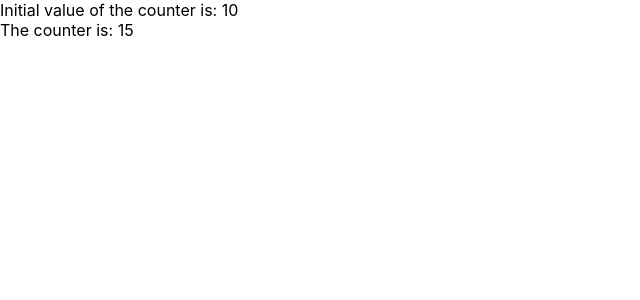
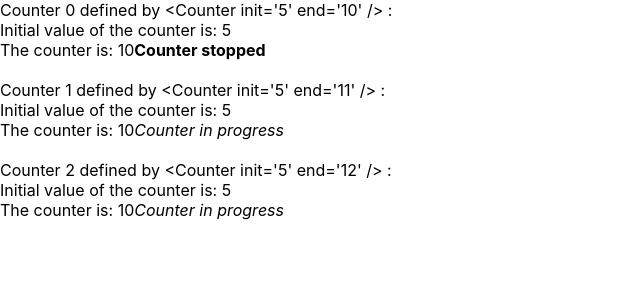
Before and after one commit to philcheen/quicktutor_html, a React (Create React App) app: page / in a window 1280 px wide. Shown: the top 300 px of the page, without its empty margins (0-640 px from the left). Built offline with nearby package versions, Linux system fonts and the light colour scheme.

Commit message:
use Array

```diff
--- a/src/App.js
+++ b/src/App.js
@@ -1,4 +1,4 @@
-import React, {Component} from 'react';
+import React, {Component, Fragment} from 'react';
 import {useState} from 'react';
 import logo from './logo.svg';
 import './App.css';
@@ -6,7 +6,19 @@ import Counter from './Counter';
 
 function App() {
     return (
-        <Counter init={10}/>
+        <>
+            {
+                [0,1,2].map(function (i) {
+                    return(
+                        <React.Fragment key={i}>
+                            Counter {i} defined by {`<Counter init='5' end='${10 + i}' />`} : <br/>
+                            <Counter init='5' end={10 + i}/>
+                            <br/><br/>
+                        </React.Fragment>
+                    )
+                })
+            }
+        </>
     );
 }
 
--- a/src/Counter.js
+++ b/src/Counter.js
@@ -1,11 +1,13 @@
 import React, {useState, useEffect} from 'react';
 
-function Counter(props) {
-    const init = props.init;
+function Counter({init, end}) {
+    init = parseInt(init || 0);
+    end = parseInt(end || 0);
     const [count, setCount] = useState(init);
     useEffect(function () {
+        if (end && count >= end) return;
         let timer = setInterval(function () {
-            setCount((count)=>count + 1);
+            setCount((count) => count + 1);
             console.log("count=", count);
         }, 1000);
         return function () {
@@ -15,8 +17,11 @@ function Counter(props) {
     return (
         <>
             Initial value of the counter is: {init}
-            <br />
+            <br/>
             The counter is: {count}
+            {
+                (end && count >= end) ? <b>Counter stopped</b> : <i>Counter in progress</i>
+            }
         </>
     );
 }
```
